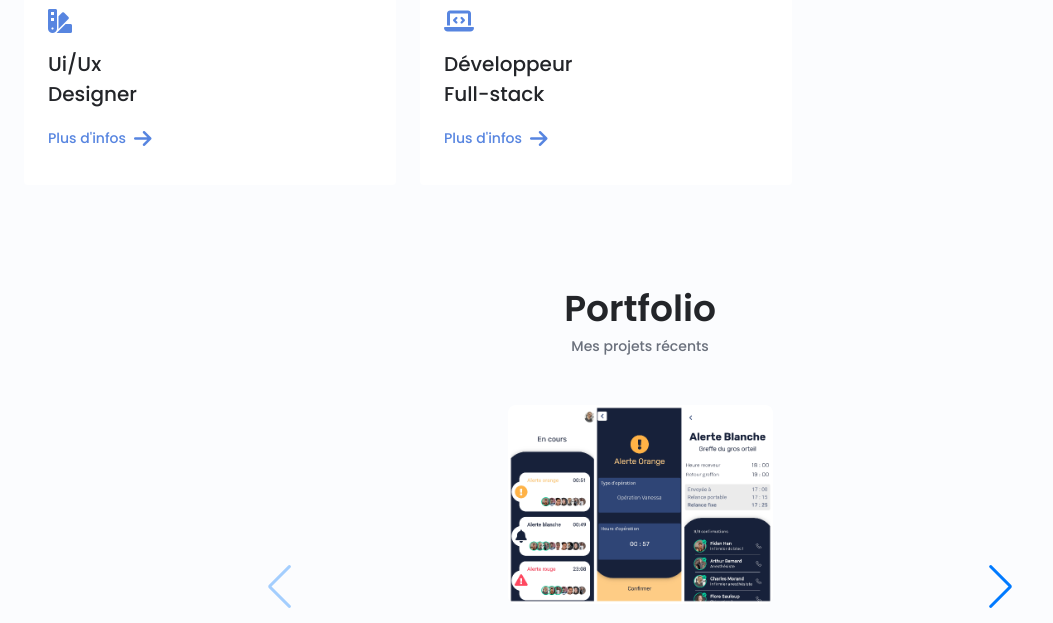
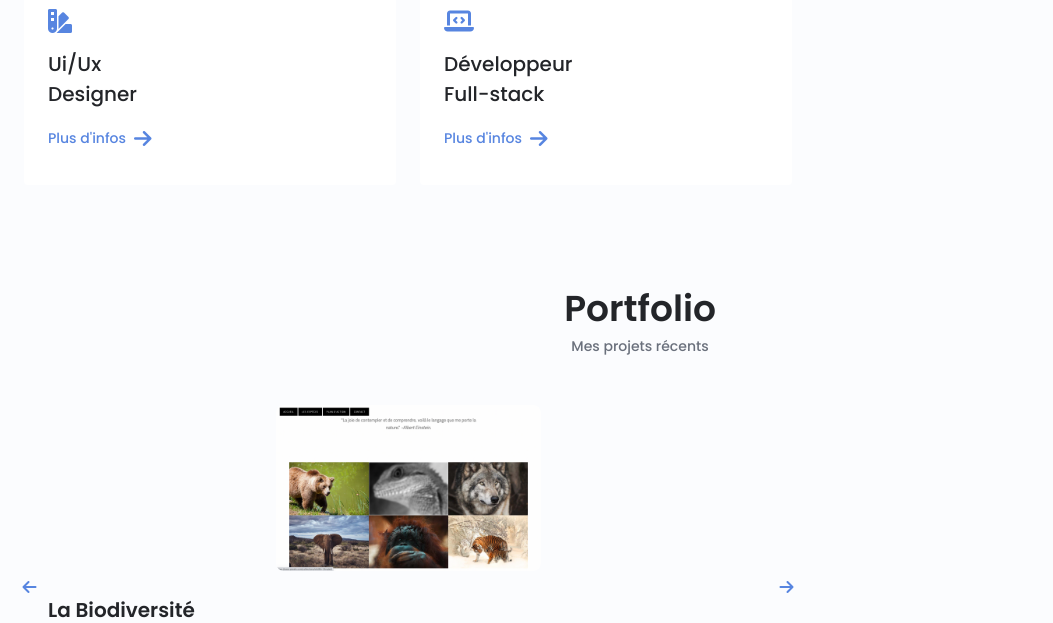
Before and after one commit to hanfiden/old_portfolio, a plain HTML site: page index.html in a window 1280 px wide. Shown: the part 2786-3409 px from the top of the page, without its empty margins (0-1053 px from the left). Drawn offline with Linux system fonts and the light colour scheme.

Commit message:
completion portfolio page

```diff
--- a/assets/css/style.css
+++ b/assets/css/style.css
@@ -712,6 +712,39 @@ img{
   transform: scale(1.1);
 }
 
+.swiper-button-prev::after,
+.swiper-button-next::after{
+  content:'';
+}
+
+.swiper-portfolio-icon{
+  font-size: 1rem;
+  color: var(--first-color);
+}
+
+.swiper-button-next{
+  right: -.5rem;
+}
+
+.swiper-button-prev{
+  left: -.5rem;
+}
+
+.swiper-container-horizontal > .swiper-pagination-bullets{
+  bottom: -2.5rem;
+}
+
+.swiper-pagination-bullet-active{
+  background-color: var(--first-color);
+}
+
+.swiper-button-next,
+.swiper-button-prev,
+.swiper-pagination-bullet{
+  outline: none;
+}
+
+
 /*==================== CONTACT ME ====================*/
 
 
--- a/assets/js/main.js
+++ b/assets/js/main.js
@@ -96,15 +96,15 @@ modalClosses.forEach((modalClose) =>{
 /*==================== PORTFOLIO SWIPER  ====================*/
 let swiper = new Swiper(".portfolio__container", {
   cssMode: true,
+  loop: true,
   navigation: {
     nextEl: ".swiper-button-next",
     prevEl: ".swiper-button-prev",
   },
   pagination: {
     el: ".swiper-pagination",
+    clickable: true,
   },
-  mousewheel: true,
-  keyboard: true,
 });
 
 /*==================== SCROLL SECTIONS ACTIVE LINK ====================*/
--- a/index.html
+++ b/index.html
@@ -5,8 +5,8 @@
     <meta http-equiv="X-UA-Compatible" content="IE=edge">
     <meta name="viewport" content="width=device-width, initial-scale=1.0">
     <title>Fiden - Han</title>
+    <link rel="stylesheet" href="assets/css/swiper-bundle.min.css">
     <link rel="stylesheet" href="assets/css/style.css">
-    <link rel="stylesheet" href="assets/css/swiper-bundle.min.css">
     <script src="https://kit.fontawesome.com/e13f1c794d.js" crossorigin="anonymous"></script>
   </head>
   <body>
@@ -545,10 +545,10 @@
           </div>
           <!--==================== SWIPER ARROW ====================-->
           <div class="swiper-button-next">
-
+            <i class="fas fa-arrow-right swiper-portfolio-icon"></i>
           </div>
-          <div class="swiper-button-prev">
-
+          <div class="swiper-button-prev swiper-portfolio-icon">
+            <i class="fas fa-arrow-left"></i>
           </div>
 
           <div class="swiper-pagination"></div>
```
